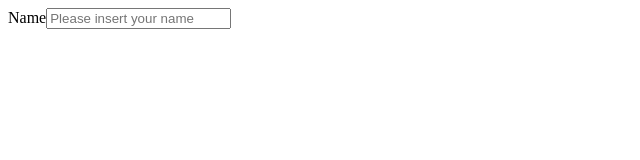
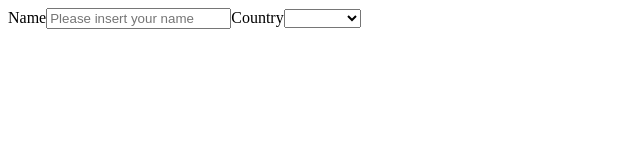
Before and after one commit to Pathius/vue-3-forms, a Vue app: page / in a window 1280 px wide. Shown: the top 160 px of the page, without its empty margins (0-640 px from the left). Built offline with nearby package versions, Linux system fonts and the light colour scheme.

Commit message:
Created base version of Select component

```diff
--- a/src/App.vue
+++ b/src/App.vue
@@ -5,12 +5,19 @@
     label="Name"
     type="text"
   />
-  {{ name }}
+  <Select
+    v-model="selectedCountry"
+    label="Country"
+    :options="countries"
+  />
 </template>
 
 <script setup>
 import { ref } from 'vue';
 import Input from './components/Input.vue';
+import Select from './components/Select.vue'
 
 const name = ref('');
+const countries = ['Poland', 'Germany', 'USA']
+const selectedCountry = ref('')
 </script>
--- /dev/null
+++ b/src/components/Select.vue
@@ -0,0 +1,41 @@
+<template>
+  <label
+    v-if="label"
+    :for="id || label"
+  >
+    {{ label }}
+  </label>
+  <select
+    :value="modelValue"
+    v-bind="$attrs"
+    @change="$emit('update:modelValue', $event.target.value)"
+  >
+    <option
+      v-for="option in options"
+      :key="option"
+      :value="option"
+      :selected="option === modelValue"
+    >
+      {{ option }}
+    </option>
+  </select>
+</template>
+
+<script>
+export default {
+  props: {
+    label: {
+      type: String,
+      default: '',
+    },
+    modelValue: {
+      type: [String, Number],
+      default: ''
+    },
+    options: {
+      type: Array,
+      required: true
+    }
+  },
+};
+</script>
```
